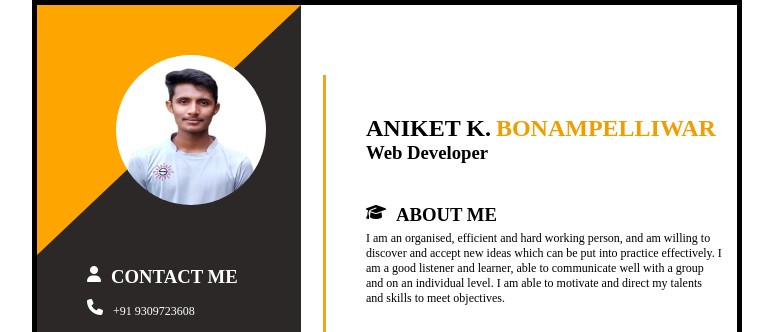
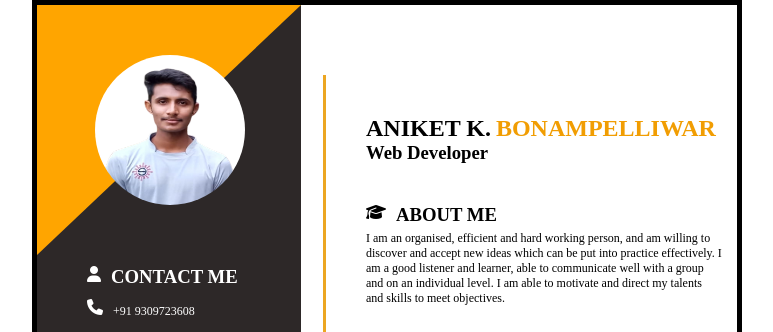
Before and after one commit to aniketbonampelliwar/aniketbonampelliwar.github.io, a plain HTML site: page index.html in a window 1280 px wide. Shown: the top 332 px of the page, without its empty margins (253-1026 px from the left). Drawn offline with Linux system fonts and the light colour scheme.

Commit message:
modified css

```diff
--- a/uiux.css
+++ b/uiux.css
@@ -32,7 +32,7 @@ width: 150px;
 top: -200px;
 border-radius: 50%;
 
-margin-left: 66px;
+margin-left: 45px;
 position: absolute;
 
 }
```
